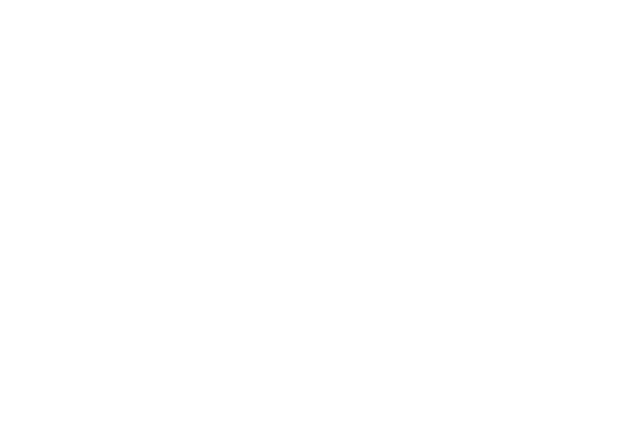
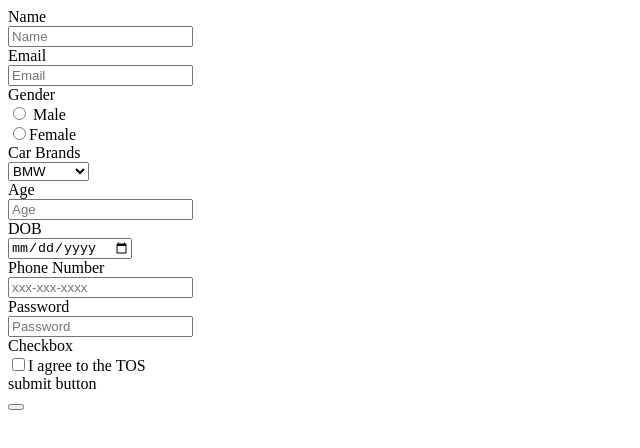
Before and after one commit to acciojob/signup-form-car-shreyasShinde1, a website: page main.html in a window 1280 px wide. Shown: the whole page, without its empty margins (0-640 px from the left). Drawn offline with Linux system fonts and the light colour scheme.

Commit message:
created a submission

```diff
--- a/main.html
+++ b/main.html
@@ -8,6 +8,52 @@
 
 <body>
 	<!-- the entire body must be written by student -->
+	<form method="post" id="form" name="form">
+		<div>
+			<label for="name">Name</label><br>
+			<input type="text" id= "name" name="name" required placeholder="Name">
+		</div>
+		<div>
+			<label for="email">Email</label><br>
+			<input type="email" id="email" placeholder="Email" required>
+		</div>
+		<div>
+			<label for="gender">Gender</label><br>
+			<input type="radio" id="gender_m" name="gender"value="Male" required> Male<br>
+			<input type="radio" id="gender_f" value="Female" name="gender" required>Female
+		</div>
+		<div>
+			<label for="cars">Car Brands</label><br>
+			<select name="cars" id="cars">
+				<option value="BMW">BMW</option>
+				<option value="audi">Audi</option>
+				<option value="mercedez">Mercedez</option>
+			</select>
+		</div>
+		<div>
+			<label for="age">Age</label><br>
+			<input type="number" id="age" placeholder="Age" required>
+		</div>
+		<div>
+			<label for="dob">DOB</label><br>
+			<input type="date" id="dob" required>
+		</div>
+		<div>
+			<label for="tel">Phone Number</label><br>
+			<input type="tel" id="tel" placeholder="xxx-xxx-xxxx">
+		</div>
+		<div>
+			<label for="password">Password</label><br>
+			<input type="password" id="password" placeholder="Password" required>
+		</div>
+		<div>
+			<label for="tos">Checkbox</label><br>
+			<input type="checkbox" id="tos" required>I agree to the TOS
+		</div>
+		<div>
+			<label for="submit">submit button</label><br>
+			<button type="submit" id="submit">
+		</div>
     <script type="text/javascript" src="./script.js">
 </script>
 
```
